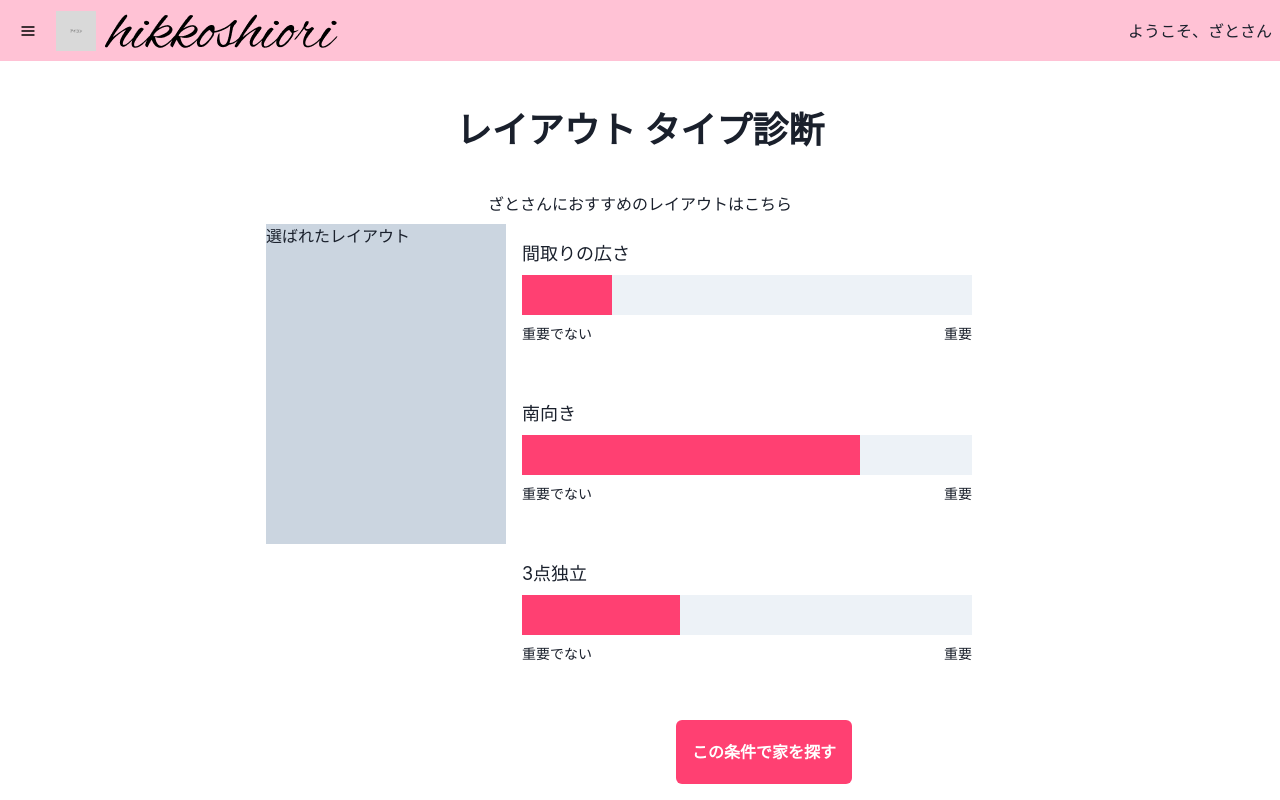
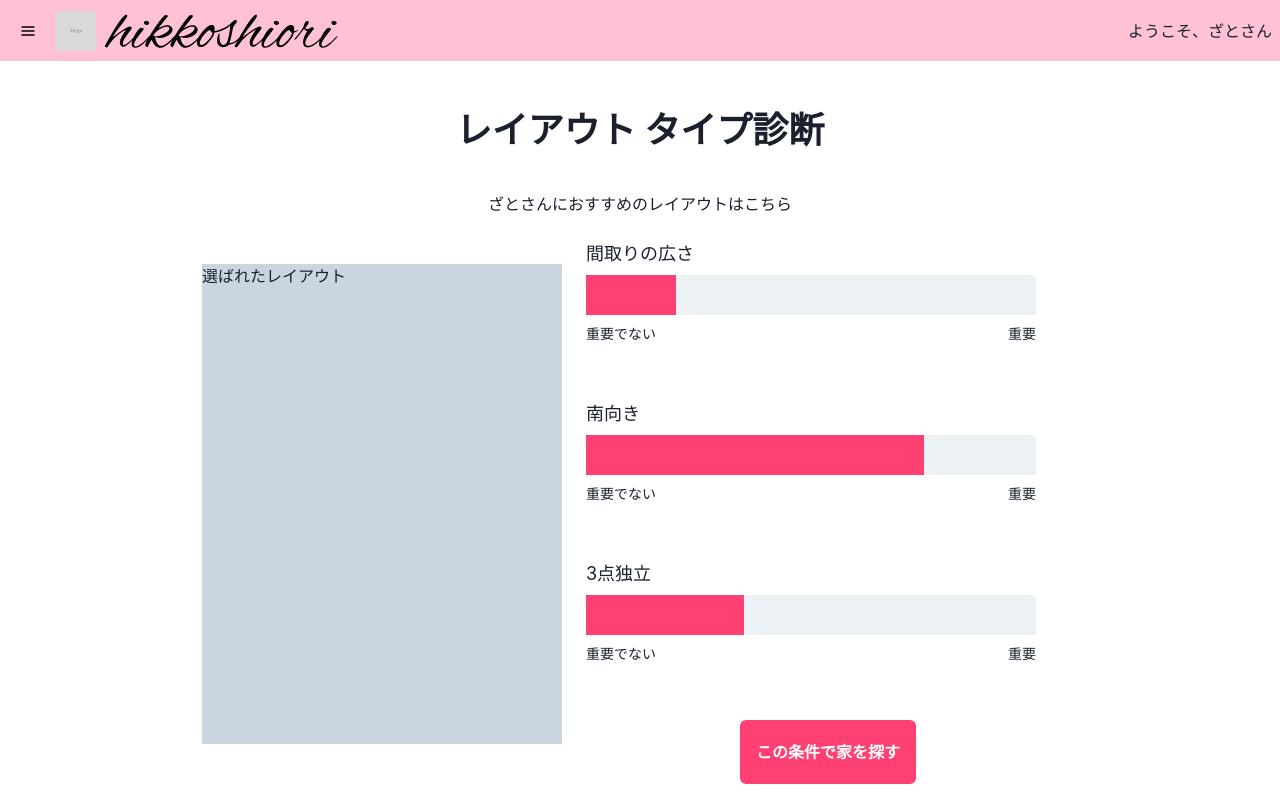
Before and after one commit to project-hikkoshiori/hikkoshiori, a Next.js app in the folder front/app/: page /layout/result in a window 1280 px wide. Built offline with nearby package versions, Linux system fonts and the light colour scheme.

Commit message:
fix layout

```diff
--- a/front/app/pages/layout/result/index.tsx
+++ b/front/app/pages/layout/result/index.tsx
@@ -8,8 +8,8 @@ const LayoutResult: NextPage = () => {
     <VStack my={4}>
       <Heading my={8}>レイアウト タイプ診断</Heading>
       <Text>ざとさんにおすすめのレイアウトはこちら</Text>
-      <HStack align="start">
-        <Box bg="gray.300" width="240px" height="320px">
+      <HStack align="center" gap={4}>
+        <Box bg="gray.300" width="360px" height="480px">
           選ばれたレイアウト
         </Box>
         <VStack>
```
